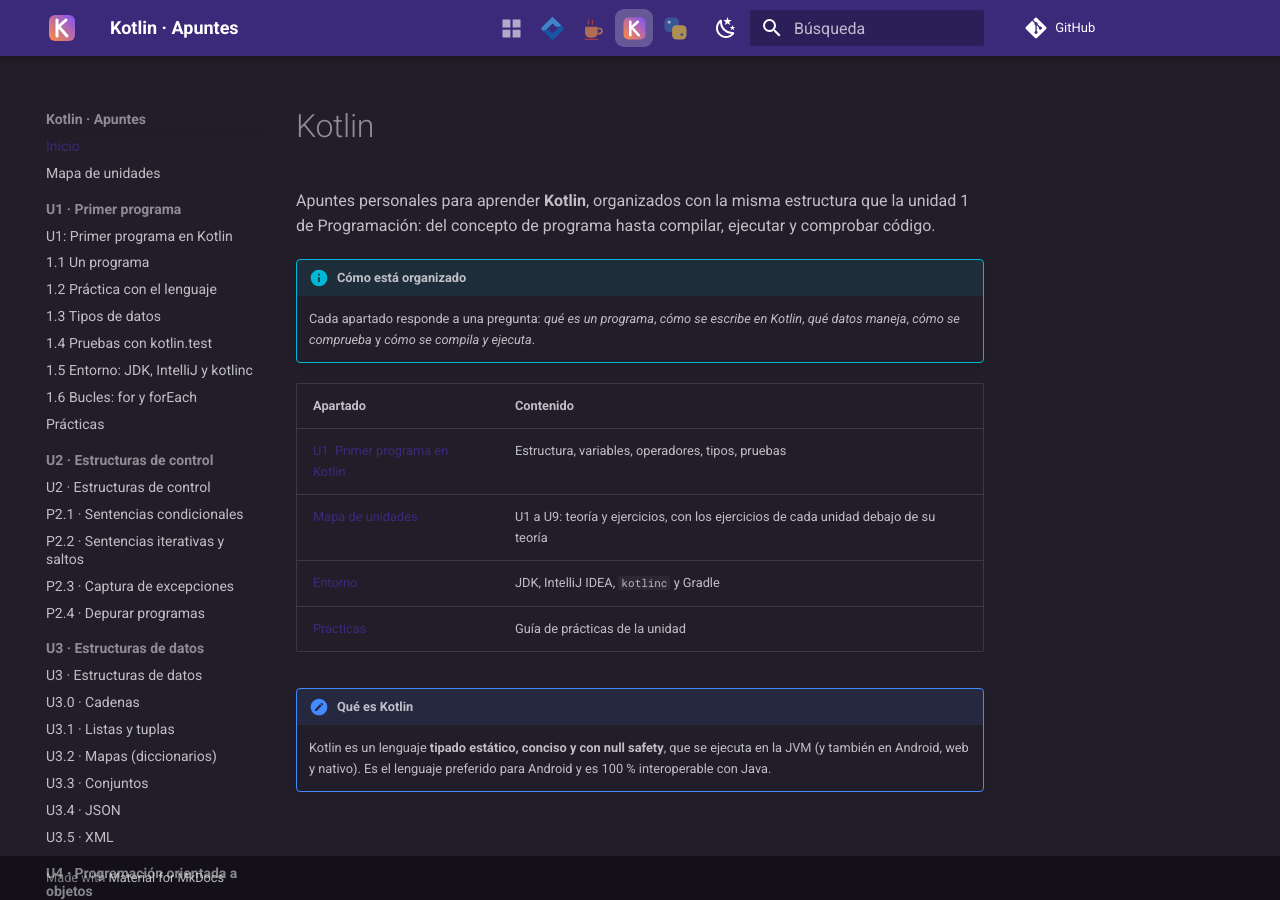
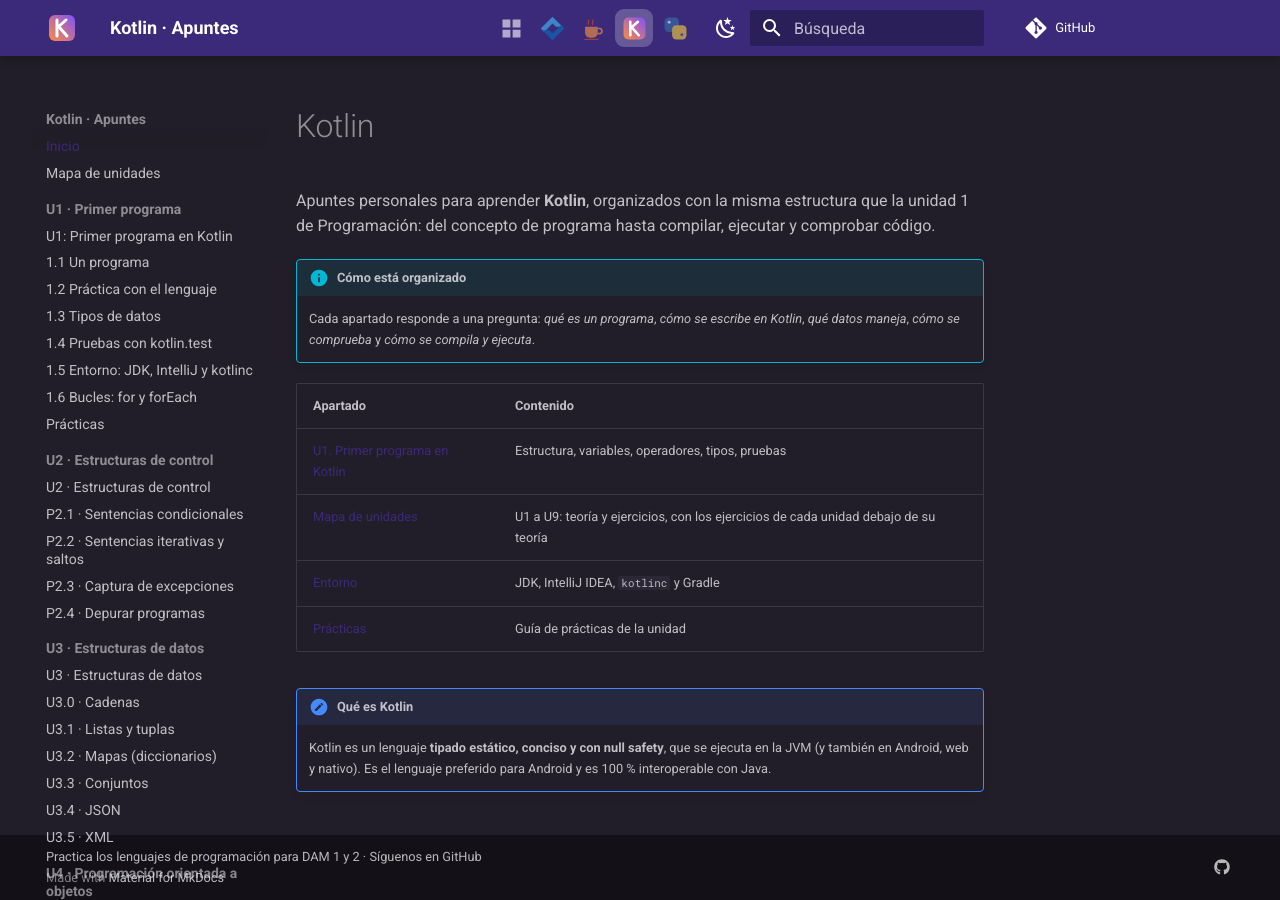
Before and after one commit to apuntes-dam/kotlin-apuntes, an MkDocs documentation site: the page built from docs/index.md, in a window 1280 px wide. Built offline with MkDocs 1.6.1 and Material for MkDocs 9.7.7, drawn with Linux system fonts in a browser that asks for light colours; comment, search, counter and statistics services are not loaded.

Commit message:
Portada con titulo y boton para seguir la organizacion; pie con enlace a GitHub
Co-Authored-By: Claude Sonnet 5.5 <noreply@anthropic.com>

```diff
--- a/mkdocs.yml
+++ b/mkdocs.yml
@@ -29,6 +29,12 @@ extra_css:
   - assets/lenguajes.css
 extra_javascript:
   - assets/lenguajes.js
+extra:
+  social:
+    - icon: fontawesome/brands/github
+      link: https://github.com/apuntes-dam/
+      name: Síguenos en GitHub
+copyright: Practica los lenguajes de programación para DAM 1 y 2 · <a href="https://github.com/apuntes-dam/">Síguenos en GitHub</a>
 markdown_extensions:
   - admonition
   - tables
```
Also changed, not shown: docs/assets/soluciones.json (+1 -1 lines).
